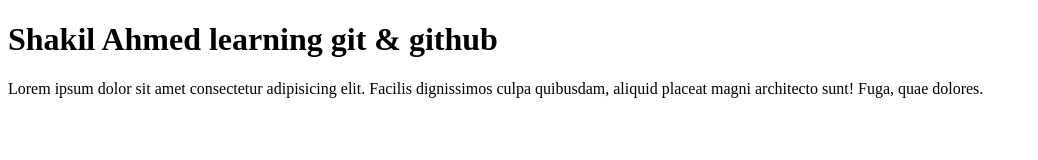
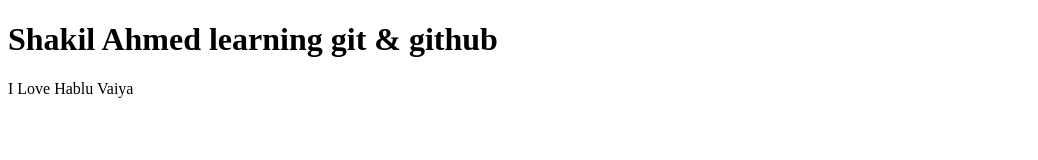
Before and after one commit to shakil-programmer/second-website, a plain HTML site: page index.html in a window 1280 px wide. Shown: the whole page, without its empty margins (0-1038 px from the left). Drawn offline with Linux system fonts and the light colour scheme.

Commit message:
Update index.html

```diff
--- a/index.html
+++ b/index.html
@@ -7,6 +7,6 @@
 </head>
 <body>
     <h1>Shakil Ahmed learning git & github</h1>
-    <p>Lorem ipsum dolor sit amet consectetur adipisicing elit. Facilis dignissimos culpa quibusdam, aliquid placeat magni architecto sunt! Fuga, quae dolores.</p>
-</body>
+    <p>I Love Hablu Vaiya</p>
+</body
 </html>
```
